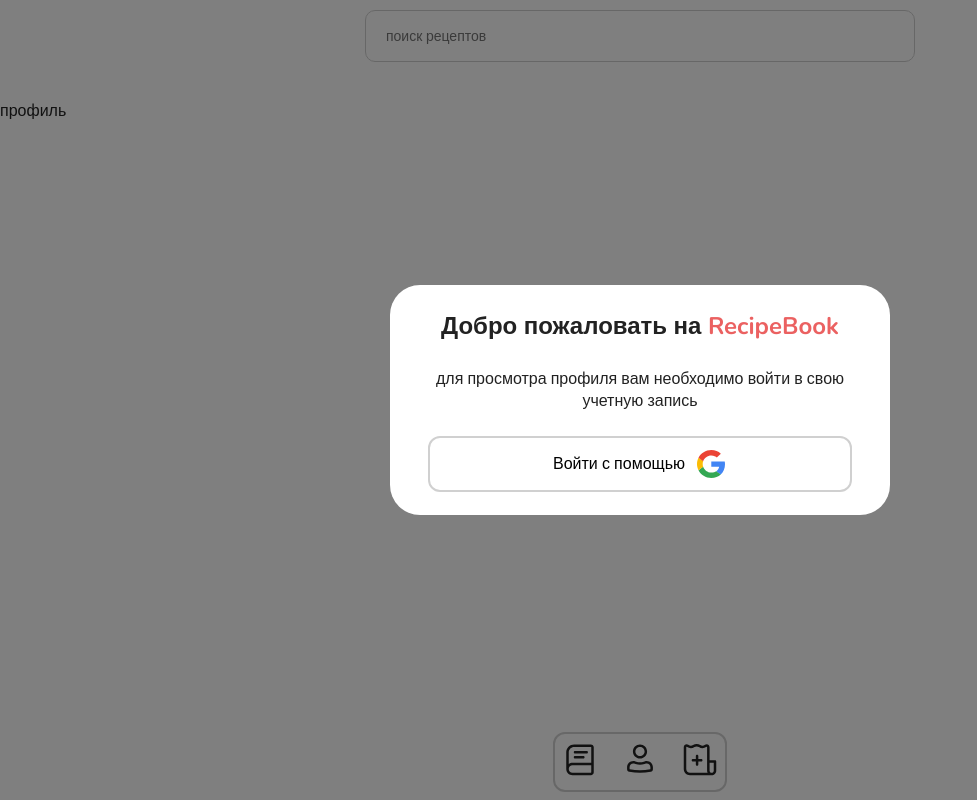
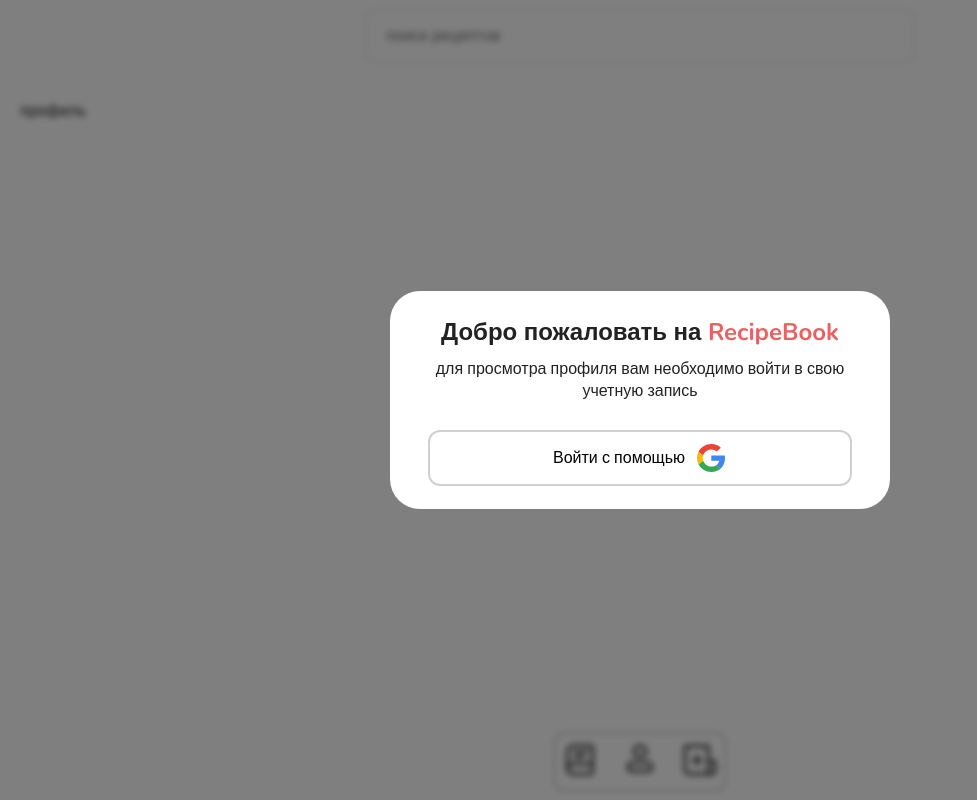
Before and after one commit to ruwpy/recipebook, a React (Vite) app: page /profile in a window 1280 px wide. Both pictures are taken after a click on the element 640 px from the left and 762 px from the top of the page. Shown: the whole page, without its empty margins (0-977 px from the left). Built offline with nearby package versions, Linux system fonts and the light colour scheme; no server answers.

Commit message:
update styles, jsx

```diff
--- a/src/components/DescriptionOnHover/DescriptionOnHover.scss
+++ b/src/components/DescriptionOnHover/DescriptionOnHover.scss
@@ -11,8 +11,19 @@
   transition: all 200ms;
   z-index: 50;
   pointer-events: none;
+  box-shadow: var(--shadow);
 
   &.left {
     left: -12.5rem;
   }
+
+  &.top {
+    left: 50%;
+    transform: translateX(-50%);
+    top: -4rem;
+  }
+
+  @media screen and (max-width: 1024px) {
+    display: none;
+  }
 }
--- a/src/components/Filter/Filter.scss
+++ b/src/components/Filter/Filter.scss
@@ -23,6 +23,7 @@
 
   &__ingridients {
     width: 100%;
+    margin-bottom: 2rem;
   }
 
   &__heading {
--- a/src/components/LoginModal/LoginModal.jsx
+++ b/src/components/LoginModal/LoginModal.jsx
@@ -16,8 +16,10 @@
   return (
     <Modal isModalActive={isLoginModalActive} setIsModalActive={setIsLoginModalActive}>
       <div className="loginmodal">
-        <h2>Добро пожаловать на <span className="hl">RecipeBook</span></h2>
-        <p>для просмотра профиля вам необходимо войти в свою учетную запись</p>
+        <div className="loginmodal__top">
+          <h2>Добро пожаловать на <span className="hl">RecipeBook</span></h2>
+          <p>для просмотра профиля вам необходимо войти в свою учетную запись</p>
+        </div>
         <Button type='secondary' hasIcon={true} onClick={() => Login()}>
           <span>Войти с помощью</span>
           <img src={google} alt="google icon" />
--- a/src/components/LoginModal/LoginModal.scss
+++ b/src/components/LoginModal/LoginModal.scss
@@ -3,6 +3,12 @@
   display: flex;
   justify-content: center;
   flex-direction: column;
-  gap: 1rem;
+  gap: 3rem;
   text-align: center;
+
+  &__top {
+    display: flex;
+    flex-direction: column;
+    gap: 1rem;
+  }
 }
--- a/src/components/Modal/Modal.scss
+++ b/src/components/Modal/Modal.scss
@@ -9,6 +9,8 @@
   display: flex;
   justify-content: center;
   align-items: center;
+  backdrop-filter: blur(3px);
+  user-select: none;
 
   &__content {
     position: fixed;
@@ -18,6 +20,7 @@
     padding: 1.5rem 0;
     background: var(--color-white);
     border-radius: 30px;
+    user-select: text;
 
     @media screen and (min-width: 768px) {
       width: 50rem;
--- a/src/sass/boilerplate.scss
+++ b/src/sass/boilerplate.scss
@@ -15,9 +15,10 @@
   color: var(--color-dark-grey);
   -webkit-tap-highlight-color: transparent;
   font-size: 1.6rem;
+  font-weight: 500;
 }
 
-input {
+input, textarea {
   font-family: var(--font);
   font-size: 1.4rem;
   border: none;
@@ -25,17 +26,47 @@
   border-radius: 15px;
   outline: none;
   width: 100%;
+  font-weight: 500;
+
+  @media screen and (min-width: 1024px) {
+    font-size: 1.6rem;
+  }
 }
 
-h1, h2, h3 {
+p, h1, h2, h3 {
   margin: 0;
   padding: 0;
+}
+
+textarea {
+  resize: none;
+  height: 8rem;
+  padding-top: 0.5rem;
+  padding-bottom: 0.5rem;
+
+  &::-webkit-scrollbar {
+    display: none;
+  }
 }
 
 .container {
   width: 100%;
   max-width: 1360px;
   margin-inline: auto;
+}
+
+.heading {
+  margin-bottom: 2rem;
+}
+
+.separator {
+  display: block;
+  height: 2px;
+  background: var(--color-very-light-grey);
+}
+
+.main {
+  margin-inline: 2rem;
 }
 
 .hide-for-mobile {
--- a/src/sass/variables.scss
+++ b/src/sass/variables.scss
@@ -1,6 +1,6 @@
 :root {
   --font: 'Nunito', sans-serif;;
-  --shadow: 0 3px 10px rgba(0, 0, 0, 0.1);
+  --shadow: 0 3px 10px rgba(0, 0, 0, 0.15);
   --inner-shadow: inset 0 3px 10px rgba(0, 0, 0, 0.1);
   --color-white: #fff;
   --color-black: #000;
```
